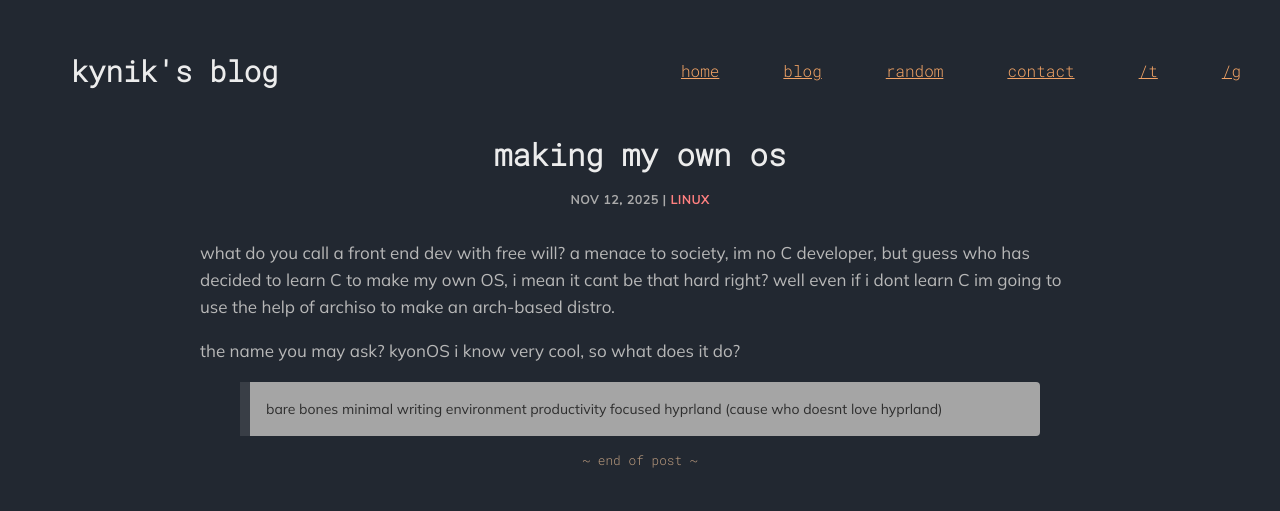
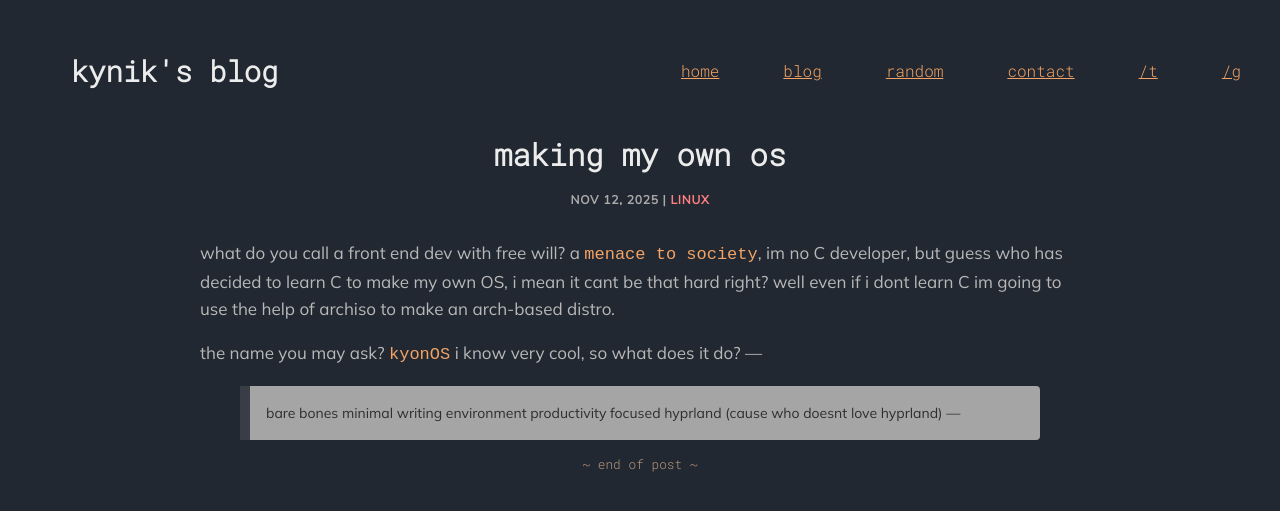
Before and after one commit to 7ynikos/7ynikos.github.io, a Jekyll site: the page built from blog/_posts/2025-11-12-making-my-own-os.md, in a window 1280 px wide. Shown: the top 511 px of the page. Built offline with Jekyll 4.4.1, drawn with Linux system fonts in a browser that asks for light colours.

```diff
--- a/blog/_posts/2025-11-12-making-my-own-os.md
+++ b/blog/_posts/2025-11-12-making-my-own-os.md
@@ -6,11 +6,13 @@ tags: linux
 ---
 
 what do you call a front end dev with free will?
-a menace to society, im no C developer, but guess who has decided to learn C to make my own OS, i mean it cant be that hard right? well even if i dont learn C im going to use the help of archiso to make an arch-based distro.
+a `menace to society`, im no C developer, but guess who has decided to learn C to make my own OS, i mean it cant be that hard right? well even if i dont learn C im going to use the help of archiso to make an arch-based distro.
 
-the name you may ask? kyonOS
+the name you may ask? `kyonOS`
 i know very cool, so what does it do?
+---
 >bare bones minimal
 >writing environment
 >productivity focused
 >hyprland (cause who doesnt love hyprland)
+---
```
